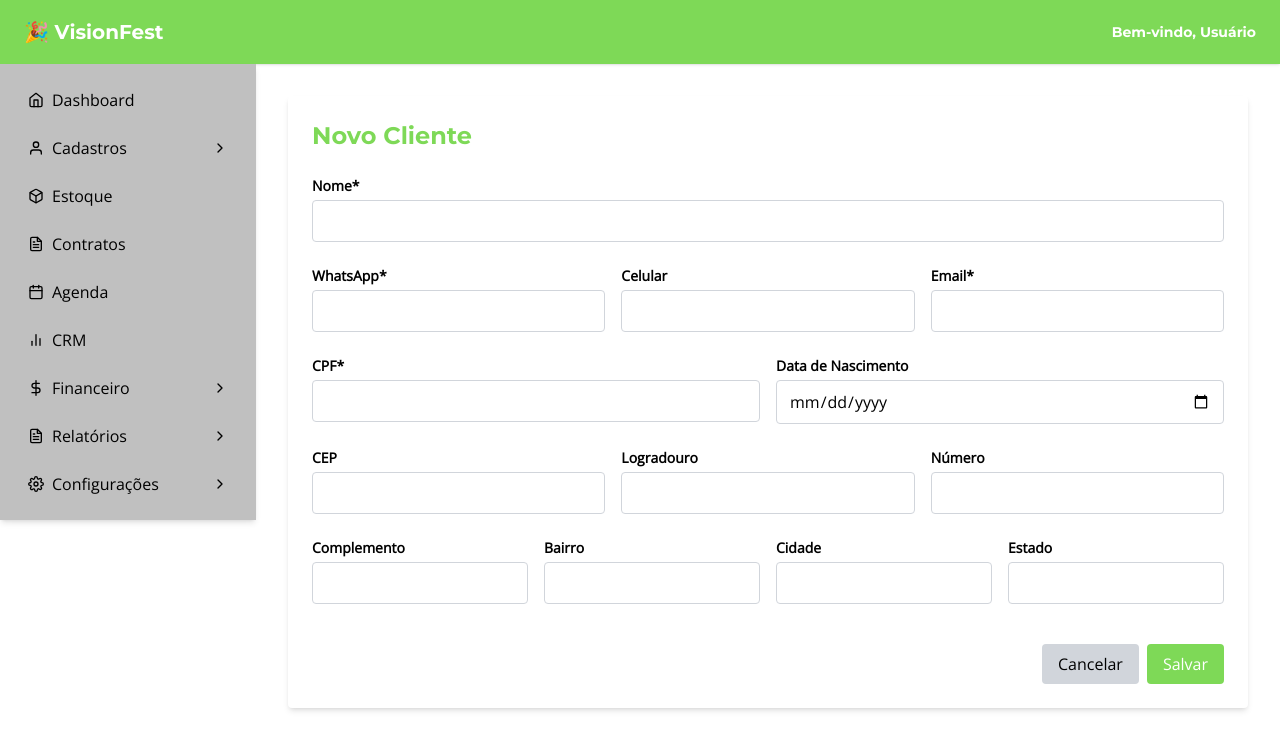
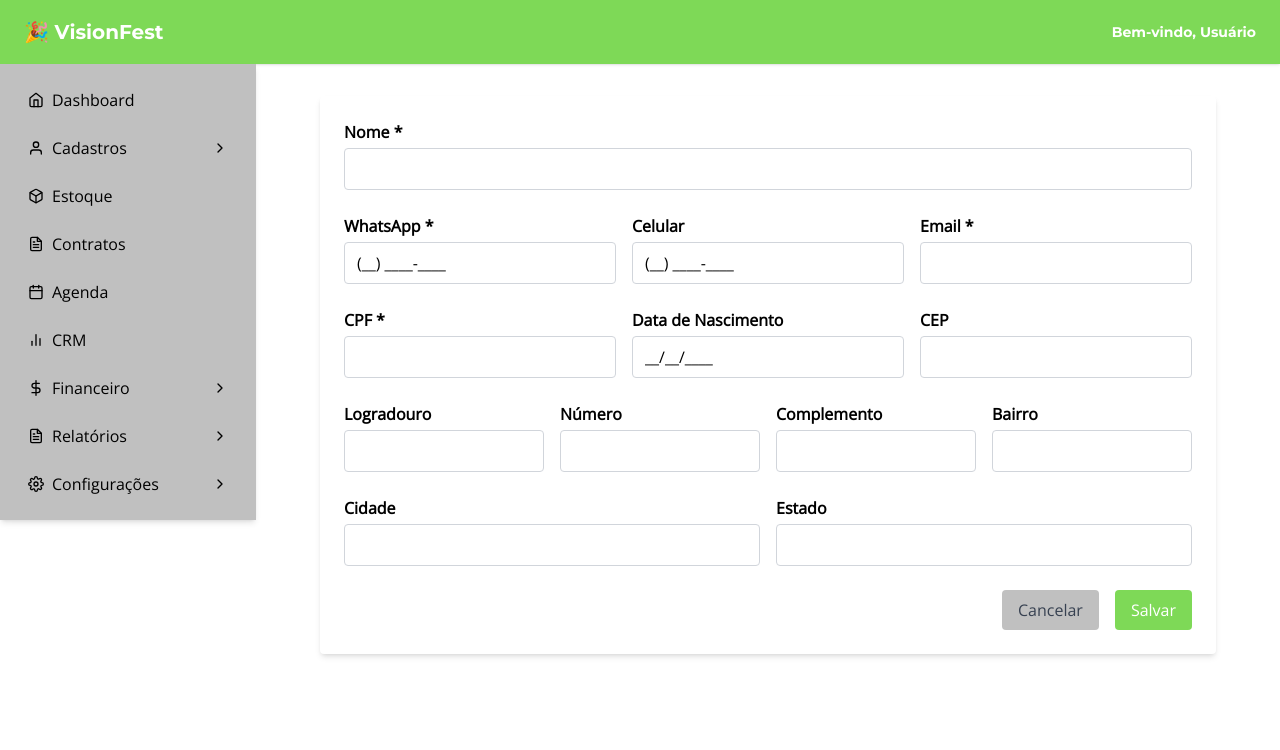
Before and after one commit to devjonathassales/Visionfest-Saas, a React (Vite) app in the folder visionfest-frontend/: page /cadastros/clientes in a window 1280 px wide. Both pictures are taken after a click on the button "Novo Cliente". Shown: the top 750 px of the page. Built offline with nearby package versions, Linux system fonts and the light colour scheme; the HTML template or start-up script is replaced by a standard one.

Commit message:
finalizado pagina e form de cadastro de clientes

```diff
--- a/visionfest-frontend/package.json
+++ b/visionfest-frontend/package.json
@@ -11,6 +11,7 @@
   },
   "dependencies": {
     "@tailwindcss/vite": "^4.1.8",
+    "imask": "^7.6.1",
     "react": "^19.1.0",
     "react-dom": "^19.1.0",
     "react-icons": "^5.5.0",
--- a/visionfest-frontend/src/components/ClienteForm.jsx
+++ b/visionfest-frontend/src/components/ClienteForm.jsx
@@ -1,7 +1,9 @@
-import React, { useState, useEffect } from 'react';
+import React, { useState, useEffect, useRef } from 'react';
+import IMask from 'imask';
 
 export default function ClienteForm({ onSave, clienteSelecionado, onCancel }) {
-  const [formData, setFormData] = useState({
+  // Estados do formulário
+  const [form, setForm] = useState({
     nome: '',
     cpf: '',
     whatsapp: '',
@@ -17,97 +19,343 @@ export default function ClienteForm({ onSave, clienteSelecionado, onCancel }) {
     estado: '',
   });
 
+  const [errors, setErrors] = useState({});
+
+  // Refs para aplicar IMask
+  const cpfRef = useRef(null);
+  const whatsappRef = useRef(null);
+  const celularRef = useRef(null);
+  const cepRef = useRef(null);
+  const dataNascimentoRef = useRef(null);
+
+  // Aplicar máscaras
+  useEffect(() => {
+    if (cpfRef.current) {
+      IMask(cpfRef.current, { mask: '000.000.000-00' });
+    }
+    if (whatsappRef.current) {
+      IMask(whatsappRef.current, {
+        mask: [
+          {
+            mask: '(00) 00000-0000',
+            startsWith: '9',
+            lazy: false
+          },
+          {
+            mask: '(00) 0000-0000',
+            lazy: false
+          }
+        ],
+        dispatch: function (appended, dynamicMasked) {
+          var number = (dynamicMasked.value + appended).replace(/\D/g, '');
+          return number.length > 10 ? dynamicMasked.compiledMasks[0] : dynamicMasked.compiledMasks[1];
+        }
+      });
+    }
+    if (celularRef.current) {
+      IMask(celularRef.current, {
+        mask: [
+          {
+            mask: '(00) 00000-0000',
+            startsWith: '9',
+            lazy: false
+          },
+          {
+            mask: '(00) 0000-0000',
+            lazy: false
+          }
+        ],
+        dispatch: function (appended, dynamicMasked) {
+          var number = (dynamicMasked.value + appended).replace(/\D/g, '');
+          return number.length > 10 ? dynamicMasked.compiledMasks[0] : dynamicMasked.compiledMasks[1];
+        }
+      });
+    }
+    if (cepRef.current) {
+      IMask(cepRef.current, { mask: '00000-000' });
+    }
+    if (dataNascimentoRef.current) {
+      IMask(dataNascimentoRef.current, { mask: Date, pattern: 'd{/}`m{/}`Y', lazy: false, blocks: {
+        d: { mask: IMask.MaskedRange, from: 1, to: 31, maxLength: 2 },
+        m: { mask: IMask.MaskedRange, from: 1, to: 12, maxLength: 2 },
+        Y: { mask: IMask.MaskedRange, from: 1900, to: 2099 }
+      }});
+    }
+  }, []);
+
+  // Preencher formulário se clienteSelecionado mudar
   useEffect(() => {
     if (clienteSelecionado) {
-      setFormData(clienteSelecionado);
+      setForm({ ...clienteSelecionado });
     }
   }, [clienteSelecionado]);
 
+  // Validação CPF
+  function validarCPF(strCPF) {
+    // Limpa tudo que não for número
+    const cpf = strCPF.replace(/[^\d]+/g, '');
+    if (cpf.length !== 11) return false;
+    // Elimina CPF inválidos conhecidos
+    if (/^(\d)\1+$/.test(cpf)) return false;
+    let soma = 0;
+    let resto;
+
+    for (let i=1; i<=9; i++)
+      soma = soma + parseInt(cpf.substring(i-1, i)) * (11 - i);
+    resto = (soma * 10) % 11;
+    if ((resto === 10) || (resto === 11)) resto = 0;
+    if (resto !== parseInt(cpf.substring(9, 10))) return false;
+
+    soma = 0;
+    for (let i=1; i<=10; i++)
+      soma = soma + parseInt(cpf.substring(i-1, i)) * (12 - i);
+    resto = (soma * 10) % 11;
+    if ((resto === 10) || (resto === 11)) resto = 0;
+    if (resto !== parseInt(cpf.substring(10, 11))) return false;
+
+    return true;
+  }
+
+  // Buscar endereço via CEP
+  async function buscarEndereco(cep) {
+    try {
+      const cepLimpo = cep.replace(/\D/g, '');
+      if (cepLimpo.length !== 8) return;
+      const response = await fetch(`https://viacep.com.br/ws/${cepLimpo}/json/`);
+      const data = await response.json();
+      if (!data.erro) {
+        setForm(prev => ({
+          ...prev,
+          logradouro: data.logradouro || '',
+          bairro: data.bairro || '',
+          cidade: data.localidade || '',
+          estado: data.uf || ''
+        }));
+      }
+    } catch (error) {
+      console.error('Erro ao buscar CEP:', error);
+    }
+  }
+
   const handleChange = (e) => {
     const { name, value } = e.target;
-    setFormData((prev) => ({ ...prev, [name]: value }));
+    setForm(prev => ({ ...prev, [name]: value }));
+
+    if (name === 'cep') {
+      // Quando preencher cep e tiver 9 caracteres (com máscara)
+      if (value.replace(/\D/g, '').length === 8) {
+        buscarEndereco(value);
+      }
+    }
+  };
+
+  const validarForm = () => {
+    const newErrors = {};
+    if (!form.nome.trim()) newErrors.nome = 'Nome é obrigatório';
+    if (!form.whatsapp.trim()) newErrors.whatsapp = 'WhatsApp é obrigatório';
+    if (!form.cpf.trim()) {
+      newErrors.cpf = 'CPF é obrigatório';
+    } else if (!validarCPF(form.cpf)) {
+      newErrors.cpf = 'CPF inválido';
+    }
+    if (!form.email.trim()) newErrors.email = 'Email é obrigatório';
+    // Pode adicionar mais validações se quiser
+
+    setErrors(newErrors);
+    return Object.keys(newErrors).length === 0;
   };
 
   const handleSubmit = (e) => {
     e.preventDefault();
-    const { nome, cpf, whatsapp, email } = formData;
-    if (!nome || !cpf || !whatsapp || !email) {
-      alert('Preencha todos os campos obrigatórios.');
-      return;
-    }
-    onSave(formData);
+    if (!validarForm()) return;
+
+    onSave(form);
   };
 
-  const InputField = ({ label, name, type = 'text', required = false }) => (
-    <div className="w-full">
-      <label className="block mb-1 text-sm font-semibold">{label}</label>
+  return (
+    <form onSubmit={handleSubmit} className="max-w-4xl mx-auto bg-white p-6 rounded shadow-md space-y-6">
+      <div>
+        <label className="block font-semibold mb-1" htmlFor="nome">Nome *</label>
         <input
-        type={type}
-        name={name}
-        value={formData[name] || ''}
+          id="nome"
+          name="nome"
+          type="text"
+          value={form.nome}
           onChange={handleChange}
-        required={required}
-        className="input"
+          className={`input w-full ${errors.nome ? 'border-red-500' : 'border-gray-300'}`}
+        />
+        {errors.nome && <p className="text-red-600 text-sm mt-1">{errors.nome}</p>}
+      </div>
+
+      <div className="grid grid-cols-1 md:grid-cols-3 gap-4">
+        <div>
+          <label className="block font-semibold mb-1" htmlFor="whatsapp">WhatsApp *</label>
+          <input
+            id="whatsapp"
+            name="whatsapp"
+            type="text"
+            ref={whatsappRef}
+            value={form.whatsapp}
+            onChange={handleChange}
+            className={`input w-full ${errors.whatsapp ? 'border-red-500' : 'border-gray-300'}`}
+          />
+          {errors.whatsapp && <p className="text-red-600 text-sm mt-1">{errors.whatsapp}</p>}
+        </div>
+        <div>
+          <label className="block font-semibold mb-1" htmlFor="celular">Celular</label>
+          <input
+            id="celular"
+            name="celular"
+            type="text"
+            ref={celularRef}
+            value={form.celular}
+            onChange={handleChange}
+            className="input w-full border border-gray-300"
           />
         </div>
-  );
-
-  return (
-    <div className="bg-white p-6 rounded shadow-md max-w-5xl mx-auto">
-      <h2 className="text-2xl font-montserrat text-primary mb-6">
-        {clienteSelecionado ? 'Editar Cliente' : 'Novo Cliente'}
-      </h2>
-      <form onSubmit={handleSubmit} className="flex flex-col gap-6">
-        {/* Nome */}
-        <div className="flex flex-col md:flex-row gap-4">
-          <InputField label="Nome*" name="nome" required />
+        <div>
+          <label className="block font-semibold mb-1" htmlFor="email">Email *</label>
+          <input
+            id="email"
+            name="email"
+            type="email"
+            value={form.email}
+            onChange={handleChange}
+            className={`input w-full ${errors.email ? 'border-red-500' : 'border-gray-300'}`}
+          />
+          {errors.email && <p className="text-red-600 text-sm mt-1">{errors.email}</p>}
+        </div>
       </div>
 
-        {/* WhatsApp, Celular, Email */}
-        <div className="flex flex-col md:flex-row gap-4">
-          <InputField label="WhatsApp*" name="whatsapp" required />
-          <InputField label="Celular" name="celular" />
-          <InputField label="Email*" name="email" required />
+      <div className="grid grid-cols-1 md:grid-cols-3 gap-4">
+        <div>
+          <label className="block font-semibold mb-1" htmlFor="cpf">CPF *</label>
+          <input
+            id="cpf"
+            name="cpf"
+            type="text"
+            ref={cpfRef}
+            value={form.cpf}
+            onChange={handleChange}
+            className={`input w-full ${errors.cpf ? 'border-red-500' : 'border-gray-300'}`}
+          />
+          {errors.cpf && <p className="text-red-600 text-sm mt-1">{errors.cpf}</p>}
+        </div>
+        <div>
+          <label className="block font-semibold mb-1" htmlFor="dataNascimento">Data de Nascimento</label>
+          <input
+            id="dataNascimento"
+            name="dataNascimento"
+            type="text"
+            ref={dataNascimentoRef}
+            value={form.dataNascimento}
+            onChange={handleChange}
+            placeholder="dd/mm/aaaa"
+            className="input w-full border border-gray-300"
+          />
+        </div>
+        <div>
+          <label className="block font-semibold mb-1" htmlFor="cep">CEP</label>
+          <input
+            id="cep"
+            name="cep"
+            type="text"
+            ref={cepRef}
+            value={form.cep}
+            onChange={handleChange}
+            className="input w-full border border-gray-300"
+          />
+        </div>
       </div>
 
-        {/* CPF, Data de Nascimento */}
-        <div className="flex flex-col md:flex-row gap-4">
-          <InputField label="CPF*" name="cpf" required />
-          <InputField label="Data de Nascimento" name="dataNascimento" type="date" />
+      <div className="grid grid-cols-1 md:grid-cols-4 gap-4">
+        <div>
+          <label className="block font-semibold mb-1" htmlFor="logradouro">Logradouro</label>
+          <input
+            id="logradouro"
+            name="logradouro"
+            type="text"
+            value={form.logradouro}
+            onChange={handleChange}
+            className="input w-full border border-gray-300"
+          />
+        </div>
+        <div>
+          <label className="block font-semibold mb-1" htmlFor="numero">Número</label>
+          <input
+            id="numero"
+            name="numero"
+            type="text"
+            value={form.numero}
+            onChange={handleChange}
+            className="input w-full border border-gray-300"
+          />
+        </div>
+        <div>
+          <label className="block font-semibold mb-1" htmlFor="complemento">Complemento</label>
+          <input
+            id="complemento"
+            name="complemento"
+            type="text"
+            value={form.complemento}
+            onChange={handleChange}
+            className="input w-full border border-gray-300"
+          />
+        </div>
+        <div>
+          <label className="block font-semibold mb-1" htmlFor="bairro">Bairro</label>
+          <input
+            id="bairro"
+            name="bairro"
+            type="text"
+            value={form.bairro}
+            onChange={handleChange}
+            className="input w-full border border-gray-300"
+          />
+        </div>
       </div>
 
-        {/* CEP, Logradouro, Número */}
-        <div className="flex flex-col md:flex-row gap-4">
-          <InputField label="CEP" name="cep" />
-          <InputField label="Logradouro" name="logradouro" />
-          <InputField label="Número" name="numero" />
+      <div className="grid grid-cols-1 md:grid-cols-2 gap-4">
+        <div>
+          <label className="block font-semibold mb-1" htmlFor="cidade">Cidade</label>
+          <input
+            id="cidade"
+            name="cidade"
+            type="text"
+            value={form.cidade}
+            onChange={handleChange}
+            className="input w-full border border-gray-300"
+          />
+        </div>
+        <div>
+          <label className="block font-semibold mb-1" htmlFor="estado">Estado</label>
+          <input
+            id="estado"
+            name="estado"
+            type="text"
+            value={form.estado}
+            onChange={handleChange}
+            className="input w-full border border-gray-300"
+          />
+        </div>
       </div>
 
-        {/* Complemento, Bairro, Cidade, Estado - mesma linha */}
-        <div className="flex flex-col md:flex-row gap-4">
-          <InputField label="Complemento" name="complemento" />
-          <InputField label="Bairro" name="bairro" />
-          <InputField label="Cidade" name="cidade" />
-          <InputField label="Estado" name="estado" />
-        </div>
-
-        {/* Ações */}
-        <div className="flex justify-end gap-2 mt-4">
+      <div className="flex justify-end space-x-4">
   <button
     type="button"
     onClick={onCancel}
-            className="px-4 py-2 bg-gray-300 text-black rounded"
+    className="px-4 py-2 bg-[#c0c0c0] text-gray-700 rounded hover:bg-gray-400 transition"
   >
     Cancelar
   </button>
   <button
     type="submit"
-            className="px-4 py-2 bg-primary text-white rounded"
+    className="px-4 py-2 bg-[#7ed957] text-white rounded hover:bg-green-700 transition"
   >
-            {clienteSelecionado ? 'Atualizar' : 'Salvar'}
+    Salvar
   </button>
 </div>
+
     </form>
-    </div>
   );
 }
--- a/visionfest-frontend/src/pages/Cadastros/Clientes.jsx
+++ b/visionfest-frontend/src/pages/Cadastros/Clientes.jsx
@@ -3,28 +3,88 @@ import ClienteForm from '../../components/ClienteForm';
 import ClienteVisualizar from '../../components/ClienteVisualizar';
 import { FiPlus, FiEye, FiEdit, FiTrash2 } from 'react-icons/fi';
 
+// Adicionamos 'dataCadastro' ao mock
 const clientesMock = [
-  { id: 1, nome: 'Amanda Rocha', cpf: '000.000.000-00', whatsapp: '85999999999', celular: '', dataNascimento: '', email: 'amanda@email.com', cep: '', logradouro: '', numero: '', complemento: '', bairro: '', cidade: '', estado: '' },
-  { id: 2, nome: 'Carlos Silva', cpf: '000.000.000-01', whatsapp: '85988888888', celular: '', dataNascimento: '', email: 'carlos@email.com', cep: '', logradouro: '', numero: '', complemento: '', bairro: '', cidade: '', estado: '' },
+  {
+    id: 1,
+    nome: 'Amanda Rocha',
+    cpf: '000.000.000-00',
+    whatsapp: '85999999999',
+    celular: '',
+    dataNascimento: '',
+    email: 'amanda@email.com',
+    cep: '',
+    logradouro: '',
+    numero: '',
+    complemento: '',
+    bairro: '',
+    cidade: '',
+    estado: '',
+    dataCadastro: '2024-12-10'
+  },
+  {
+    id: 2,
+    nome: 'Carlos Silva',
+    cpf: '000.000.000-01',
+    whatsapp: '85988888888',
+    celular: '',
+    dataNascimento: '',
+    email: 'carlos@email.com',
+    cep: '',
+    logradouro: '',
+    numero: '',
+    complemento: '',
+    bairro: '',
+    cidade: '',
+    estado: '',
+    dataCadastro: '2025-01-15'
+  },
 ];
 
 export default function Clientes() {
   const [clientes, setClientes] = useState(clientesMock);
   const [busca, setBusca] = useState('');
+  const [ordenarPor, setOrdenarPor] = useState('alfabetica');
+  const [dataInicio, setDataInicio] = useState('');
+  const [dataFim, setDataFim] = useState('');
   const [mostrarFormulario, setMostrarFormulario] = useState(false);
   const [clienteSelecionado, setClienteSelecionado] = useState(null);
   const [clienteVisualizar, setClienteVisualizar] = useState(null);
 
   const filtrarClientes = () => {
-    if (busca.length < 3) return clientes;
-    return clientes.filter(c => c.nome.toLowerCase().includes(busca.toLowerCase()));
+    let lista = [...clientes];
+
+    // Filtro por nome
+    if (busca.length >= 3) {
+      lista = lista.filter(c =>
+        c.nome.toLowerCase().includes(busca.toLowerCase())
+      );
+    }
+
+    // Ordenar
+    if (ordenarPor === 'alfabetica') {
+      lista.sort((a, b) => a.nome.localeCompare(b.nome));
+    } else if (ordenarPor === 'data' && dataInicio && dataFim) {
+      const inicio = new Date(dataInicio);
+      const fim = new Date(dataFim);
+      lista = lista.filter(cliente => {
+        const data = new Date(cliente.dataCadastro);
+        return data >= inicio && data <= fim;
+      });
+    }
+
+    return lista;
   };
 
   const handleSalvar = (novoCliente) => {
     if (novoCliente.id) {
       setClientes(prev => prev.map(c => c.id === novoCliente.id ? novoCliente : c));
     } else {
-      setClientes(prev => [...prev, { ...novoCliente, id: Date.now() }]);
+      setClientes(prev => [...prev, {
+        ...novoCliente,
+        id: Date.now(),
+        dataCadastro: new Date().toISOString().split('T')[0]
+      }]);
     }
     setMostrarFormulario(false);
     setClienteSelecionado(null);
@@ -43,7 +103,6 @@ export default function Clientes() {
 
   return (
     <div className="p-4">
-      {/* VISUALIZAR */}
       {clienteVisualizar && (
         <ClienteVisualizar
           cliente={clienteVisualizar}
@@ -51,7 +110,6 @@ export default function Clientes() {
         />
       )}
 
-      {/* FORMULÁRIO */}
       {mostrarFormulario && (
         <ClienteForm
           onSave={handleSalvar}
@@ -63,20 +121,44 @@ export default function Clientes() {
         />
       )}
 
-      {/* LISTAGEM */}
       {!mostrarFormulario && !clienteVisualizar && (
         <>
           <div className="flex flex-col md:flex-row justify-between items-center gap-4 mb-4">
-            <div className="flex gap-2 w-full md:w-2/3">
+            <div className="flex flex-col md:flex-row gap-2 w-full md:w-2/3">
               <input
                 type="text"
                 placeholder="Buscar cliente..."
-                className="input w-full border border-gray-300 px-3 py-2 rounded"
+                className="input border border-gray-300 px-3 py-2 rounded w-full"
                 value={busca}
                 onChange={(e) => setBusca(e.target.value)}
               />
-              {/* Filtro opcional */}
+              <select
+                value={ordenarPor}
+                onChange={(e) => setOrdenarPor(e.target.value)}
+                className="input border border-gray-300 px-3 py-2 rounded"
+              >
+                <option value="alfabetica">Ordem Alfabética</option>
+                <option value="data">Data de Cadastro</option>
+              </select>
             </div>
+
+            {ordenarPor === 'data' && (
+              <div className="flex flex-col md:flex-row gap-2">
+                <input
+                  type="date"
+                  className="input border border-gray-300 px-3 py-2 rounded"
+                  value={dataInicio}
+                  onChange={(e) => setDataInicio(e.target.value)}
+                />
+                <input
+                  type="date"
+                  className="input border border-gray-300 px-3 py-2 rounded"
+                  value={dataFim}
+                  onChange={(e) => setDataFim(e.target.value)}
+                />
+              </div>
+            )}
+
             <button
               onClick={() => {
                 setClienteSelecionado(null);
@@ -104,23 +186,14 @@ export default function Clientes() {
                   <td className="p-2 hidden md:table-cell">{cliente.email}</td>
                   <td className="p-2 hidden md:table-cell">{cliente.whatsapp}</td>
                   <td className="p-2 flex justify-center gap-2 text-primary">
-                    <button
-                      onClick={() => setClienteVisualizar(cliente)}
-                      title="Visualizar"
-                    >
-                      <FiEye className="mx-auto" />
+                    <button onClick={() => setClienteVisualizar(cliente)} title="Visualizar">
+                      <FiEye />
                     </button>
-                    <button
-                      onClick={() => handleEditar(cliente)}
-                      title="Editar"
-                    >
-                      <FiEdit className="mx-auto" />
+                    <button onClick={() => handleEditar(cliente)} title="Editar">
+                      <FiEdit />
                     </button>
-                    <button
-                      onClick={() => handleExcluir(cliente.id)}
-                      title="Excluir"
-                    >
-                      <FiTrash2 className="mx-auto" />
+                    <button onClick={() => handleExcluir(cliente.id)} title="Excluir">
+                      <FiTrash2 />
                     </button>
                   </td>
                 </tr>
```
Also changed, not shown: 1 other file (tests, documents, lock files or other folders). Lines whose indentation alone changed are shown as unchanged.
